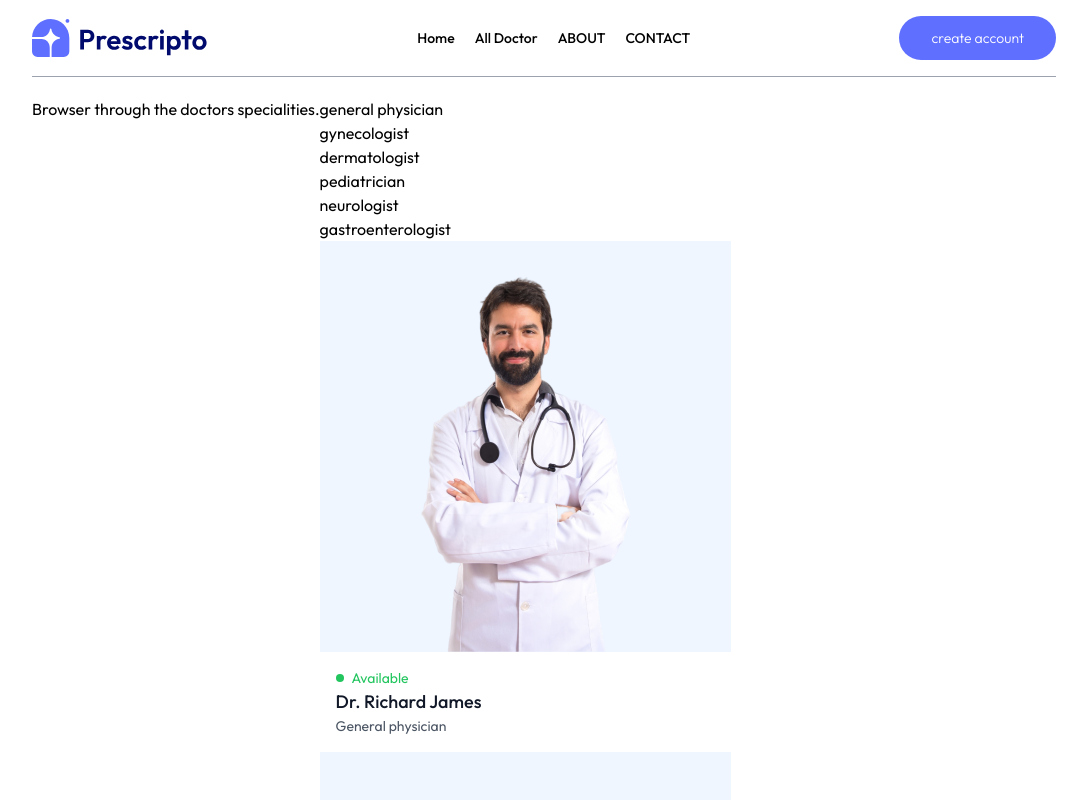
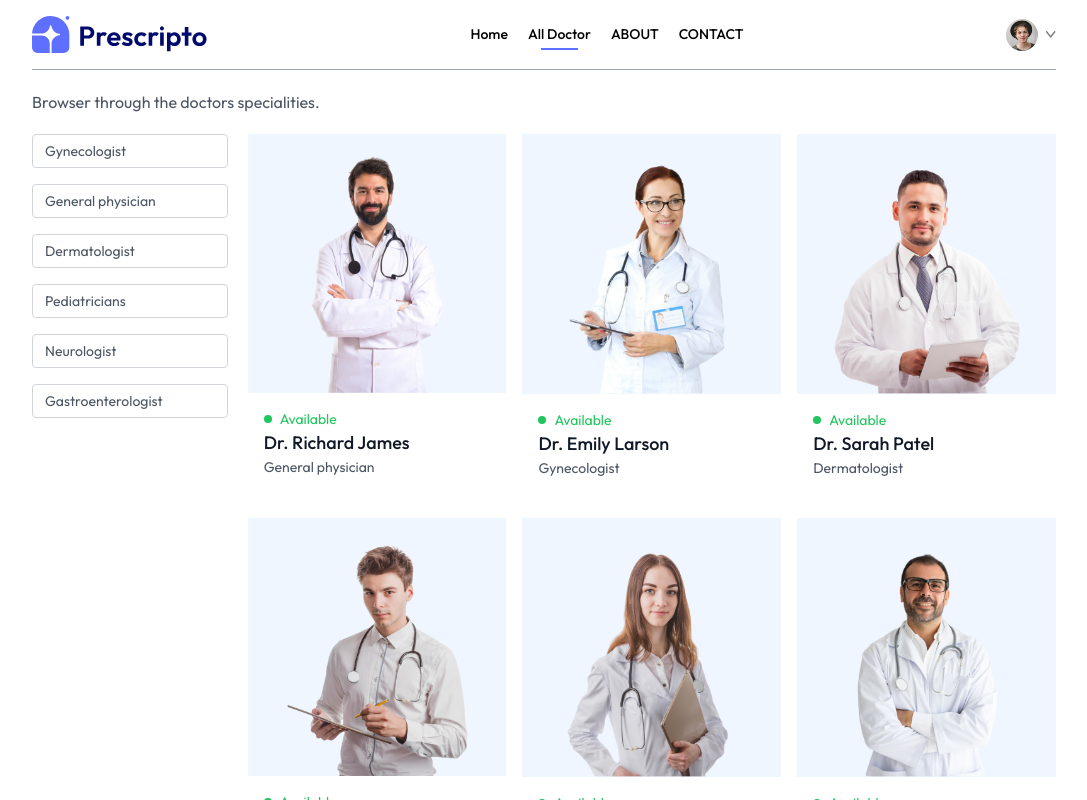
Before and after one commit to nikhildixit-321/TicketCounter, a React (Vite) app in the folder frontend/: page /doctors in a window 1280 px wide. Shown: the top 800 px of the page, without its empty margins (96-1183 px from the left). Built offline with nearby package versions, Linux system fonts and the light colour scheme.

Commit message:
fifth commit

```diff
--- a/frontend/src/components/Navbar.jsx
+++ b/frontend/src/components/Navbar.jsx
@@ -7,7 +7,7 @@ const Navbar = () => {
 
     const navigate = useNavigate();
     const [showMenu , setShowMenu]= useState(false)
-    const [token, setToken]= useState(false )
+    const [token, setToken]= useState(true )
   return (
     <div className='flex items-center justify-between text-sm py-4 mb-5 border-b border-b-gray-400'>
       <img onClick={()=>{navigate('/')}} className='w-44 cursor-pointer ' src={assets.logo} alt="" />
@@ -16,7 +16,7 @@ const Navbar = () => {
             <li  className='py-1 '>Home</li>
             <hr className='border-none outline-none h-0.5 bg-primary w-3/5 m-auto hidden'/>
         </NavLink >
-        <NavLink to='/doctor'>
+        <NavLink to='/doctors'>
             <li className='py-1 '>All Doctor</li>
             <hr className='border-none outline-none h-0.5 bg-primary w-3/5 m-auto  hidden'/>
         </NavLink>
@@ -34,12 +34,12 @@ const Navbar = () => {
             token ? <div className='flex items-center gap-2 cursor-pointer group-relative'>
                 <img className='w-8 rounded-full' src={assets.profile_pic} alt="" />
                 <img className='w-2.5' src={assets.dropdown_icon} alt="" />
-                <div className='absolute top-12 right-0 text-base font-medium text-gray-600 hidden group-hover:block'>
+                <div className='absolute top-12 right-0 text-base font-medium text-gray-600 hidden hover:block '>
 
                     <div className='min-w-848 bg-stone rounded flex flex-col gap-4 p-4'>
-                        <p onClick={()=>{navigate('my-profile')}} className='horver:text-black cursor-pointer'>My Profile</p>
+                        <p onClick={()=>{navigate('my-profile')}} className='hover:text-black cursor-pointer'>My Profile</p>
                         <p onClick={()=>{navigate('/my-appointment')}} className='hover:text-black cursor-pointer'> My Appointment</p>
-                        <p onClick={()=> navigate(false)} className='horver:text-black cursor-pointer'>Logout</p>
+                        <p onClick={()=> navigate(false)} className='hover:text-black cursor-pointer'>Logout</p>
                     </div>
                 </div>
 
--- a/frontend/src/pages/Appointment.jsx
+++ b/frontend/src/pages/Appointment.jsx
@@ -1,9 +1,27 @@
-import React from 'react'
+import React, { useContext, useEffect, useState } from 'react'
+import { useParams } from 'react-router-dom'
+import { AppContext } from '../context/AppContext'
 
 const Appointment = () => {
+  const {docId} = useParams()
+  const {doctors} = useContext(AppContext)
+  const [docInfo, setDocInfo]= useState(null)
+  const fetchDocInfo = async ()=>{
+    const docInfo = doctors.find((doc)=>{doc._id=== docId})
+    setDocInfo(docInfo)
+    console.log(docInfo)
+  }
+  useEffect(()=>{
+    fetchDocInfo()
+  },[doctors,docId])
   return (
     <div>
-
+      {/* .....doctor details...... */}
+      <div>
+        <div>
+          <img src={docInfo.image} alt="" />
+        </div>
+      </div>
     </div>
   )
 }
--- a/frontend/src/pages/Doctor.jsx
+++ b/frontend/src/pages/Doctor.jsx
@@ -20,17 +20,18 @@ const Doctor = () => {
    applyFilter()
  },[doctors,speciality])
   return (
-    <div className='flex flec-col '>
-      <p className='text-center '>Browser through the doctors specialities.</p>
-      <div>
-        <div>
-          <p>general physician </p>
-          <p>gynecologist</p>
-          <p> dermatologist</p>
-          <p>pediatrician</p>
-          <p>neurologist</p>
-          <p>gastroenterologist</p>
+    <div >
+      <p className='text-gray-600 '>Browser through the doctors specialities.</p>
+      <div className='flex flex-col sm:flex-row items-start gap-5 mt-5 '>
+        <div className=' flex flex-col gap-4 text-sm text-gray-600 '>
+          <p onClick={()=>{speciality=='Gynecologist'? navigate('/doctors'):navigate('/doctors/Gynecologist')}} className={`w-[94vw] sm:w-auto pl-3 py-1.5 pr-16 border border-gray-300 rounded trasition-all cursor-pointer ${speciality==="Gynecologist"?"bg-indigo-100 text-black":""}`}>Gynecologist</p>
+          <p onClick={()=>{speciality=='General physician '? navigate('/doctors'):navigate('/doctors/General physician')}} className={`w-[94vw] sm:w-auto pl-3 py-1.5 pr-16 border border-gray-300 rounded trasition-all cursor-pointer ${speciality==="General physician "?"bg-indigo-100 text-black":""}`}>General physician </p>
+          <p onClick={()=>{speciality==' Dermatologist'? navigate('/doctors'):navigate('/doctors/Dermatologist')}} className={`w-[94vw] sm:w-auto pl-3 py-1.5 pr-16 border border-gray-300 rounded trasition-all cursor-pointer ${speciality==="Dermatologist"?"bg-indigo-100 text-black":""}`}>Dermatologist</p>
+          <p onClick={()=>{speciality==' Pediatricians'? navigate('/doctors'):navigate('/doctors/Pediatricians')}} className={`w-[94vw] sm:w-auto pl-3 py-1.5 pr-16 border border-gray-300 rounded trasition-all cursor-pointer ${speciality==="Pediatricians"?"bg-indigo-100 text-black":""}`}>Pediatricians</p>
+          <p onClick={()=>{speciality=='Neurologist'? navigate('/doctors'):navigate('/doctors/Neurologist')}} className={`w-[94vw] sm:w-auto pl-3 py-1.5 pr-16 border border-gray-300 rounded trasition-all cursor-pointer ${speciality==="Neurologist"?"bg-indigo-100 text-black":""}`}>Neurologist</p>
+          <p onClick={()=>{speciality=='Gastroenterologist'? navigate('/doctors'):navigate('/doctors/Gastroenterologist')}} className={`w-[94vw] sm:w-auto pl-3 py-1.5 pr-16 border border-gray-300 rounded trasition-all cursor-pointer ${speciality==="Gastroenterologist"?"bg-indigo-100 text-black":""}`}>Gastroenterologist</p>
         </div>
+        <div className='w-full grid grid-cols-auto gap-4 gap-y-6'>
         {
           filterDoc.map((item,index)=>(
             <div onClick={()=>{navigate(`/appointment/${item._id}`)}} className='border-blue-200 round-xl overflow-hidden cursor-pointer hover:translate-y-[-1opx] transition-all duration-500' key={index}>
@@ -48,6 +49,7 @@ const Doctor = () => {
         )
 
         )}
+        </div>
 
       </div>
     </div>
```
Also changed, not shown: frontend/src/App.jsx (line endings or trailing spaces).
